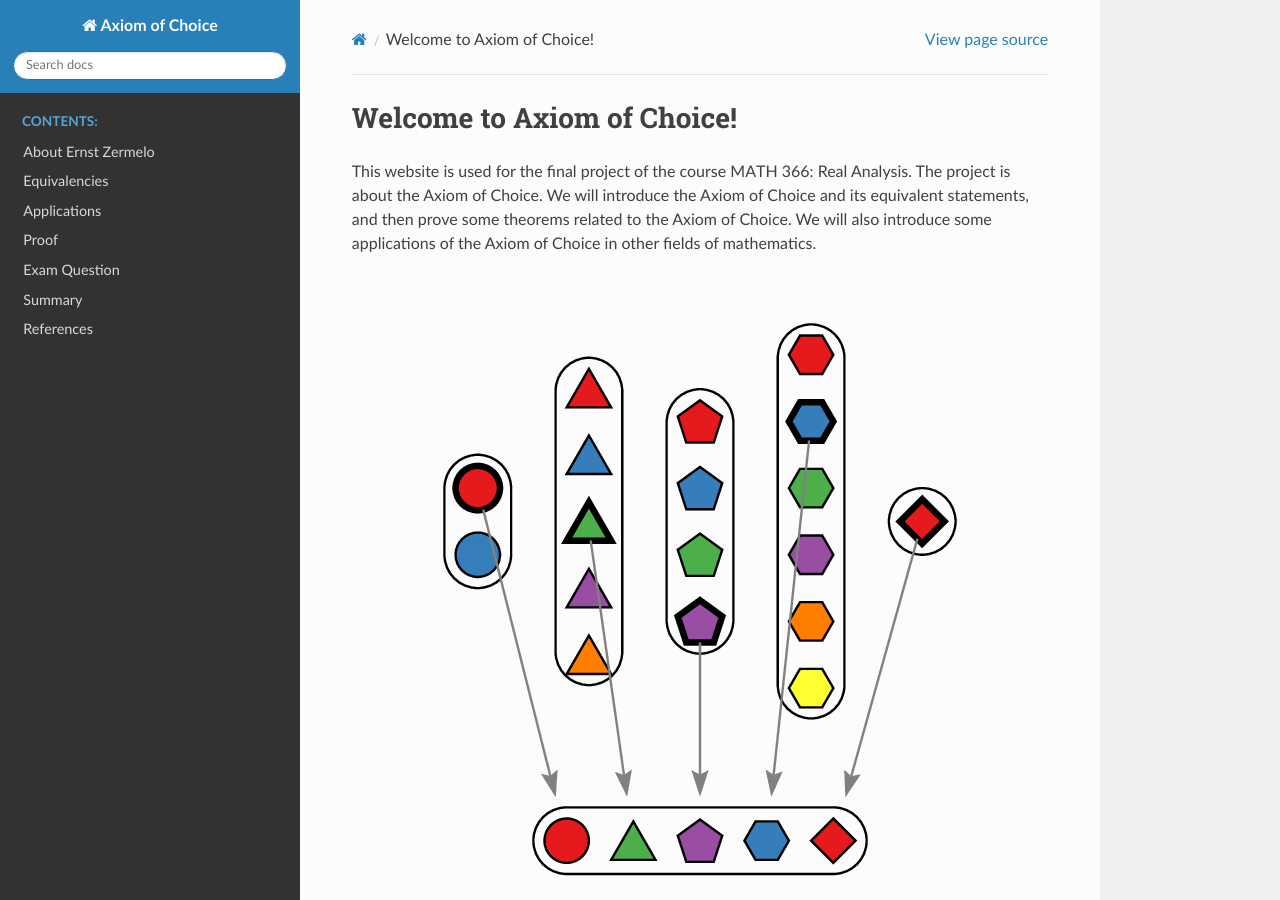
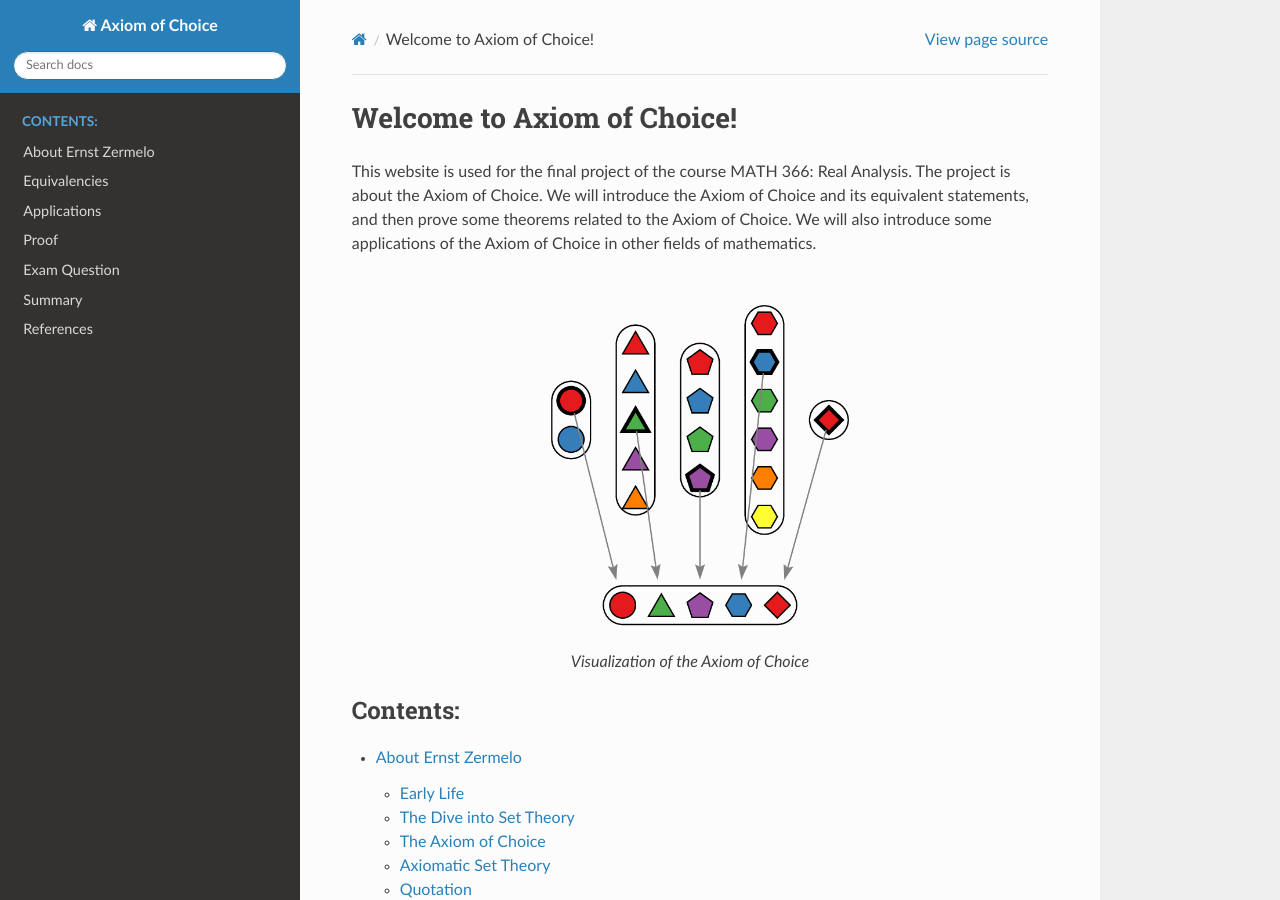
Before and after one commit to CMacD12/math366-axiom-of-choice, a Sphinx documentation site: the page built from doc/index.rst, in a window 1280 px wide and 900 px high. Built offline with Sphinx 7.4.7 and the Read the Docs theme 2.0.0, drawn with Linux system fonts in a browser that asks for light colours.

Commit message:
resized index pic

```diff
--- a/doc/index.rst
+++ b/doc/index.rst
@@ -10,6 +10,7 @@ This website is used for the final project of the course MATH 366: Real Analysis
 .. figure:: branches/The-axiom-of-choice.png
    :align: center
    :target: https://www.researchgate.net/figure/The-axiom-of-choice_fig2_304044344
+   :width: 50%
 
    Visualization of the Axiom of Choice
 
```
